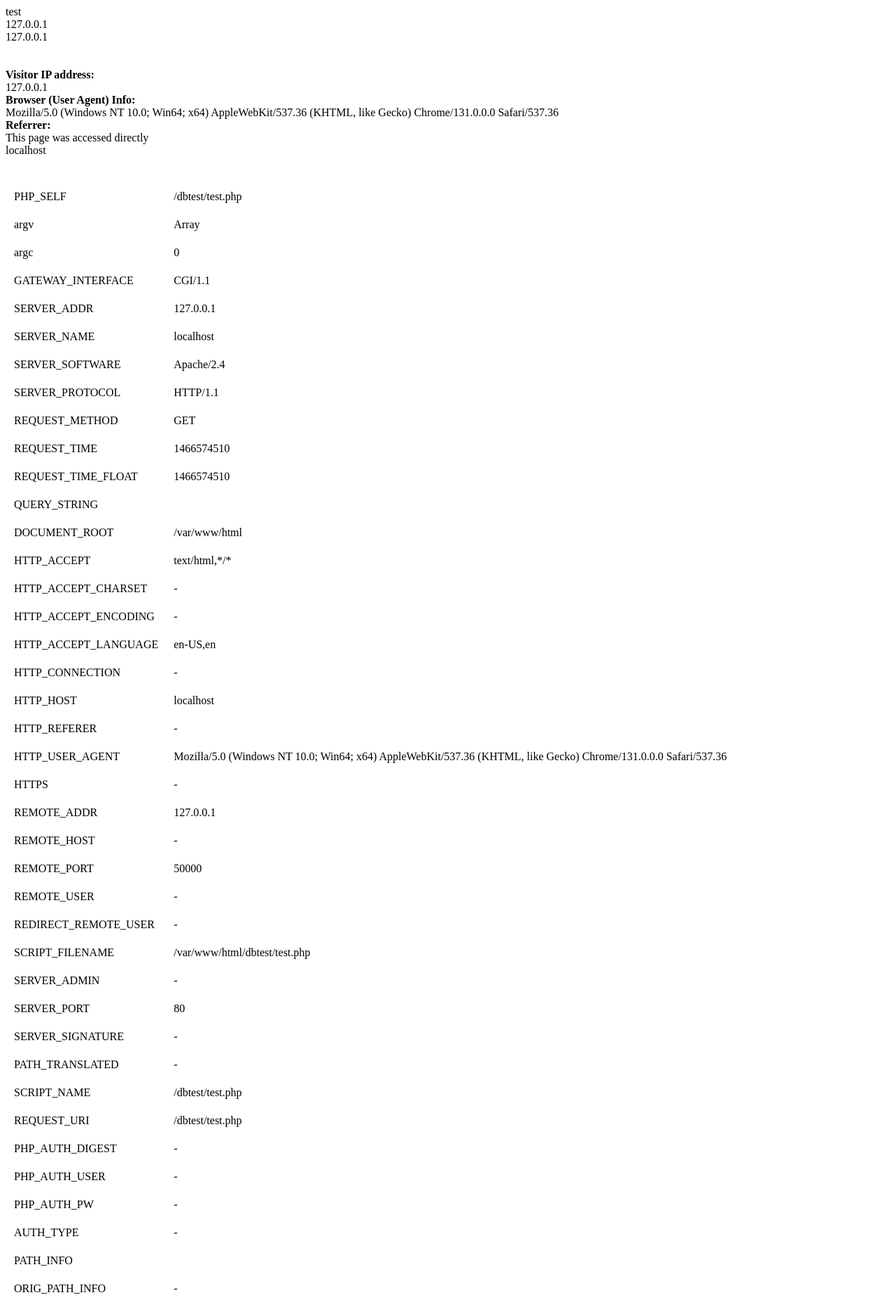
After one commit to poo92/Professional-Practice, a PHP site: page /dbtest/test.php in a window 1280 px wide. The commit adds this page. Shown: the whole page at 70% size. Run offline with PHP 8.4, Linux system fonts and the light colour scheme; data that the repository does not hold is empty.

Commit message:
copied from pen

```diff
--- /dev/null
+++ b/dbtest/myAjax.php
@@ -0,0 +1,3 @@
+<?php
+  echo 'hello world!';
+?>
--- /dev/null
+++ b/dbtest/test.php
@@ -0,0 +1,130 @@
+<?php
+
+// Function to get the client IP address
+function get_client_ip1() {
+    $ipaddress = '';
+    if (getenv('HTTP_CLIENT_IP'))
+        $ipaddress = getenv('HTTP_CLIENT_IP');
+    else if(getenv('HTTP_X_FORWARDED_FOR'))
+        $ipaddress = getenv('HTTP_X_FORWARDED_FOR');
+    else if(getenv('HTTP_X_FORWARDED'))
+        $ipaddress = getenv('HTTP_X_FORWARDED');
+    else if(getenv('HTTP_FORWARDED_FOR'))
+        $ipaddress = getenv('HTTP_FORWARDED_FOR');
+    else if(getenv('HTTP_FORWARDED'))
+       $ipaddress = getenv('HTTP_FORWARDED');
+    else if(getenv('REMOTE_ADDR'))
+        $ipaddress = getenv('REMOTE_ADDR');
+    else
+        $ipaddress = 'UNKNOWN';
+    return $ipaddress;
+}
+
+
+// Function to get the client IP address
+function get_client_ip2() {
+    $ipaddress = '';
+    if (isset($_SERVER['HTTP_CLIENT_IP']))
+        $ipaddress = $_SERVER['HTTP_CLIENT_IP'];
+    else if(isset($_SERVER['HTTP_X_FORWARDED_FOR']))
+        $ipaddress = $_SERVER['HTTP_X_FORWARDED_FOR'];
+    else if(isset($_SERVER['HTTP_X_FORWARDED']))
+        $ipaddress = $_SERVER['HTTP_X_FORWARDED'];
+    else if(isset($_SERVER['HTTP_FORWARDED_FOR']))
+        $ipaddress = $_SERVER['HTTP_FORWARDED_FOR'];
+    else if(isset($_SERVER['HTTP_FORWARDED']))
+        $ipaddress = $_SERVER['HTTP_FORWARDED'];
+    else if(isset($_SERVER['REMOTE_ADDR']))
+        $ipaddress = $_SERVER['REMOTE_ADDR'];
+    else
+        $ipaddress = 'UNKNOWN';
+    return $ipaddress;
+}
+
+echo "test";
+echo "<br>";
+echo get_client_ip1();
+echo "<br>";
+echo get_client_ip2();
+
+echo "<br><br><br>";
+
+$ip = $_SERVER['REMOTE_ADDR'];
+$browser = $_SERVER['HTTP_USER_AGENT'];
+$referrer = $_SERVER['HTTP_REFERER'];
+ if ($referred == "") {
+  $referrer = "This page was accessed directly";
+  }
+echo "<b>Visitor IP address:</b><br/>" . $ip . "<br/>";
+echo "<b>Browser (User Agent) Info:</b><br/>" . $browser . "<br/>";
+echo "<b>Referrer:</b><br/>" . $referrer . "<br/>";
+
+echo $_SERVER['SERVER_NAME']."<br><br><br>";
+
+$indicesServer = array('PHP_SELF',
+'argv',
+'argc',
+'GATEWAY_INTERFACE',
+'SERVER_ADDR',
+'SERVER_NAME',
+'SERVER_SOFTWARE',
+'SERVER_PROTOCOL',
+'REQUEST_METHOD',
+'REQUEST_TIME',
+'REQUEST_TIME_FLOAT',
+'QUERY_STRING',
+'DOCUMENT_ROOT',
+'HTTP_ACCEPT',
+'HTTP_ACCEPT_CHARSET',
+'HTTP_ACCEPT_ENCODING',
+'HTTP_ACCEPT_LANGUAGE',
+'HTTP_CONNECTION',
+'HTTP_HOST',
+'HTTP_REFERER',
+'HTTP_USER_AGENT',
+'HTTPS',
+'REMOTE_ADDR',
+'REMOTE_HOST',
+'REMOTE_PORT',
+'REMOTE_USER',
+'REDIRECT_REMOTE_USER',
+'SCRIPT_FILENAME',
+'SERVER_ADMIN',
+'SERVER_PORT',
+'SERVER_SIGNATURE',
+'PATH_TRANSLATED',
+'SCRIPT_NAME',
+'REQUEST_URI',
+'PHP_AUTH_DIGEST',
+'PHP_AUTH_USER',
+'PHP_AUTH_PW',
+'AUTH_TYPE',
+'PATH_INFO',
+'ORIG_PATH_INFO') ;
+
+echo '<table cellpadding="10">' ;
+foreach ($indicesServer as $arg) {
+    if (isset($_SERVER[$arg])) {
+        echo '<tr><td>'.$arg.'</td><td>' . $_SERVER[$arg] . '</td></tr>' ;
+    }
+    else {
+        echo '<tr><td>'.$arg.'</td><td>-</td></tr>' ;
+    }
+}
+echo '</table>' ;
+?>
+
+<!DOCTYPE html>
+<html>
+<head>
+    <title>test</title>
+</head>
+<body>
+
+    <script type="text/javascript">
+        document.getElementById("content").innerHTML="someContent";
+        //document.getElementById("content").innerHtml = navigator.appCodeName;
+    </script>
+    <div id="content"></div>
+</body>
+</html>
```
Also changed, not shown: DBConnection.php (added, +36 -0 lines), Queries.php (added, +16 -0 lines), assets/css/style.css (+12 -0 lines), dbtest/index.php (added, +43 -0 lines), index.php (+62 -37 lines).
